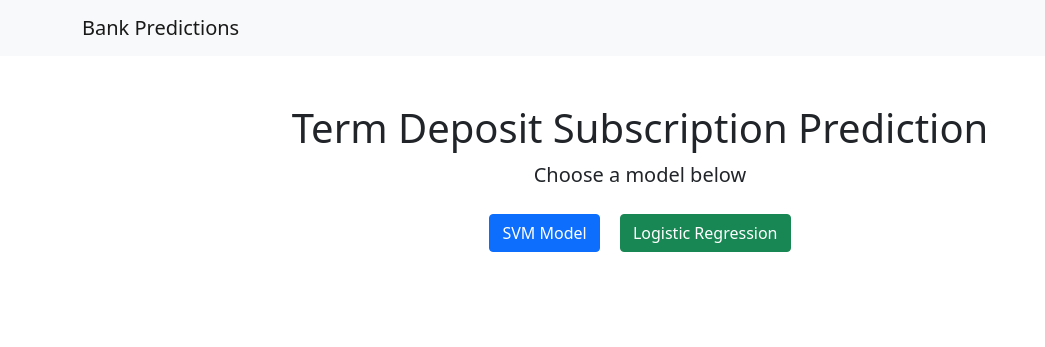
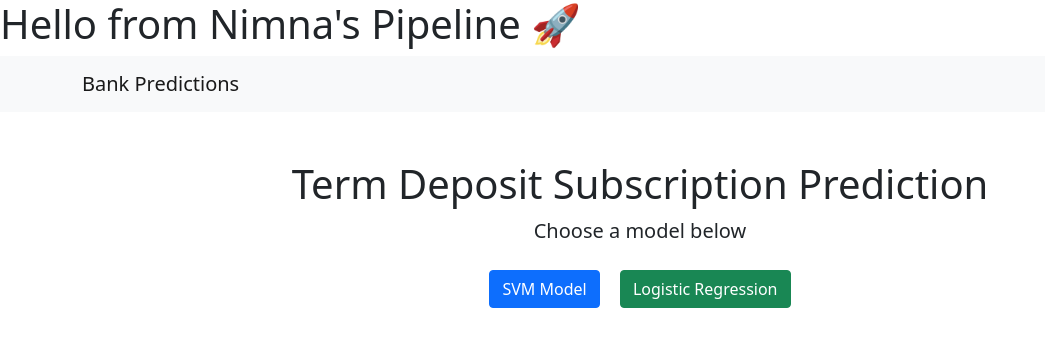
Before and after one commit to NimnaKs/NimnaKs-ITS-2130ITS-2140-Assignmen, a Flask app: page / in a window 1280 px wide. Shown: the top 347 px of the page, without its empty margins (0-1045 px from the left). Run offline with Flask 3, Linux system fonts and the light colour scheme.

Commit message:
Check CI/CD Pipeline 02

```diff
--- a/app.py
+++ b/app.py
@@ -12,9 +12,6 @@ logreg_model = joblib.load("logreg_model.pkl")
 
 def prepare_input(data):
     """Format input for prediction"""
-
-    print("data:", data)
-
     return pd.DataFrame([{
         "age": int(data["age"]),
         "job": data["job"],
--- a/templates/index.html
+++ b/templates/index.html
@@ -10,6 +10,7 @@
     />
   </head>
   <body>
+    <h1>Hello from Nimna's Pipeline 🚀</h1>
     <nav class="navbar navbar-expand-lg navbar-light bg-light">
       <div class="container">
         <a class="navbar-brand" href="#">Bank Predictions</a>
```
